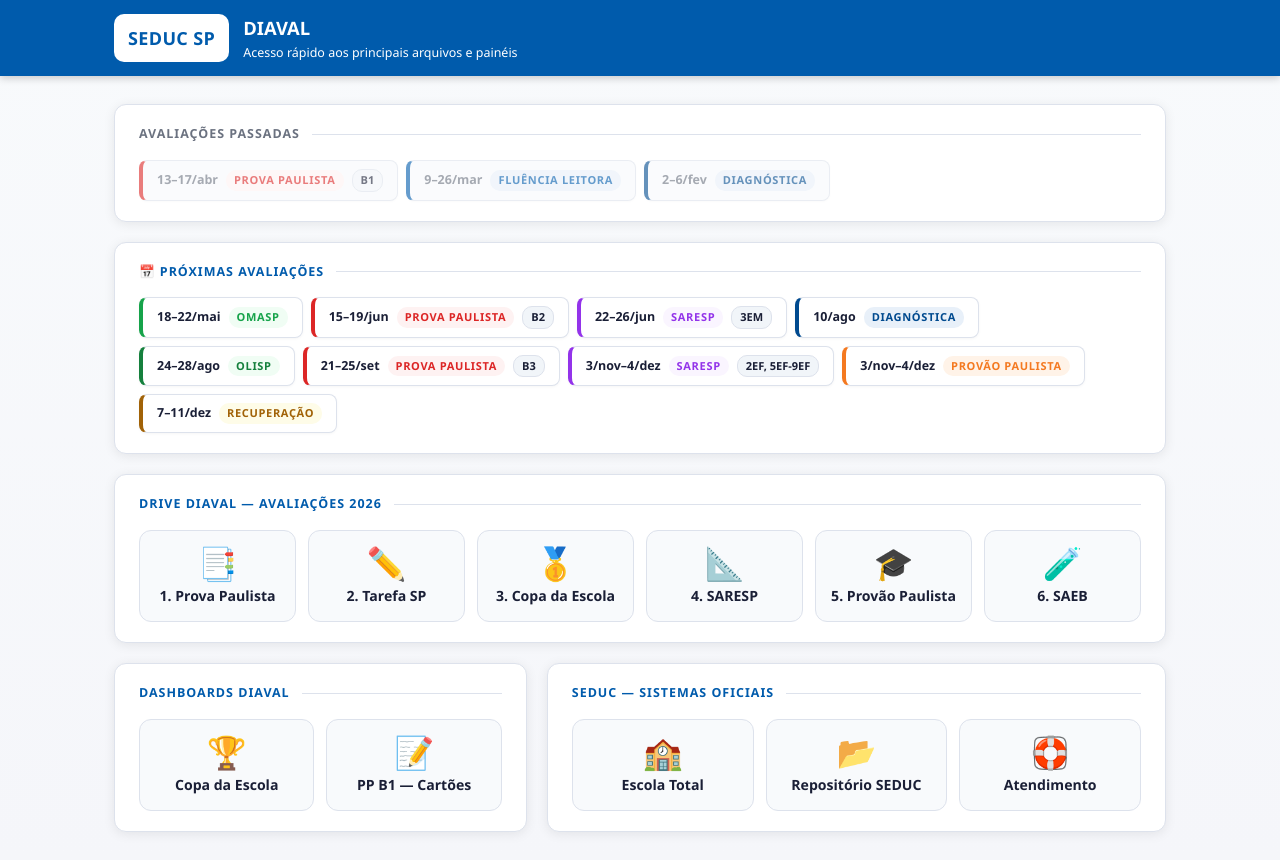
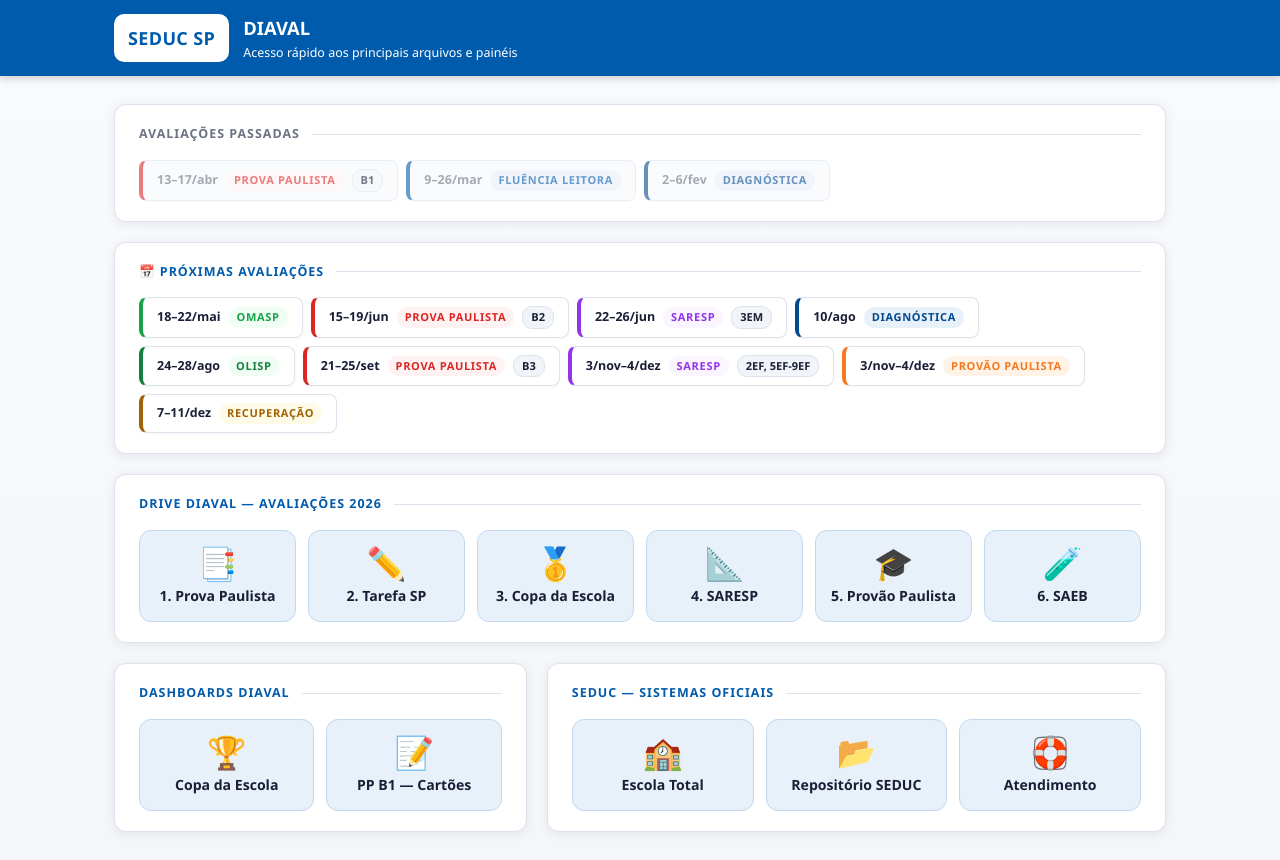
Before and after one commit to jeffersonvianna-dev/diaval-hub, a React (Vite) app: page / in a window 1280 px wide. Built offline with nearby package versions, Linux system fonts and the light colour scheme.

Commit message:
style: cards com fundo azul-pálido para destacar do painel branco

```diff
--- a/src/styles.css
+++ b/src/styles.css
@@ -104,8 +104,8 @@
   text-align: center;
   gap: var(--sp-2);
   padding: var(--sp-4) var(--sp-3);
-  background: var(--gray-lighter);
-  border: 1px solid var(--gray-mid);
+  background: var(--blue-pale);
+  border: 1px solid var(--blue-border);
   border-radius: var(--radius);
   text-decoration: none;
   color: var(--text);
```
